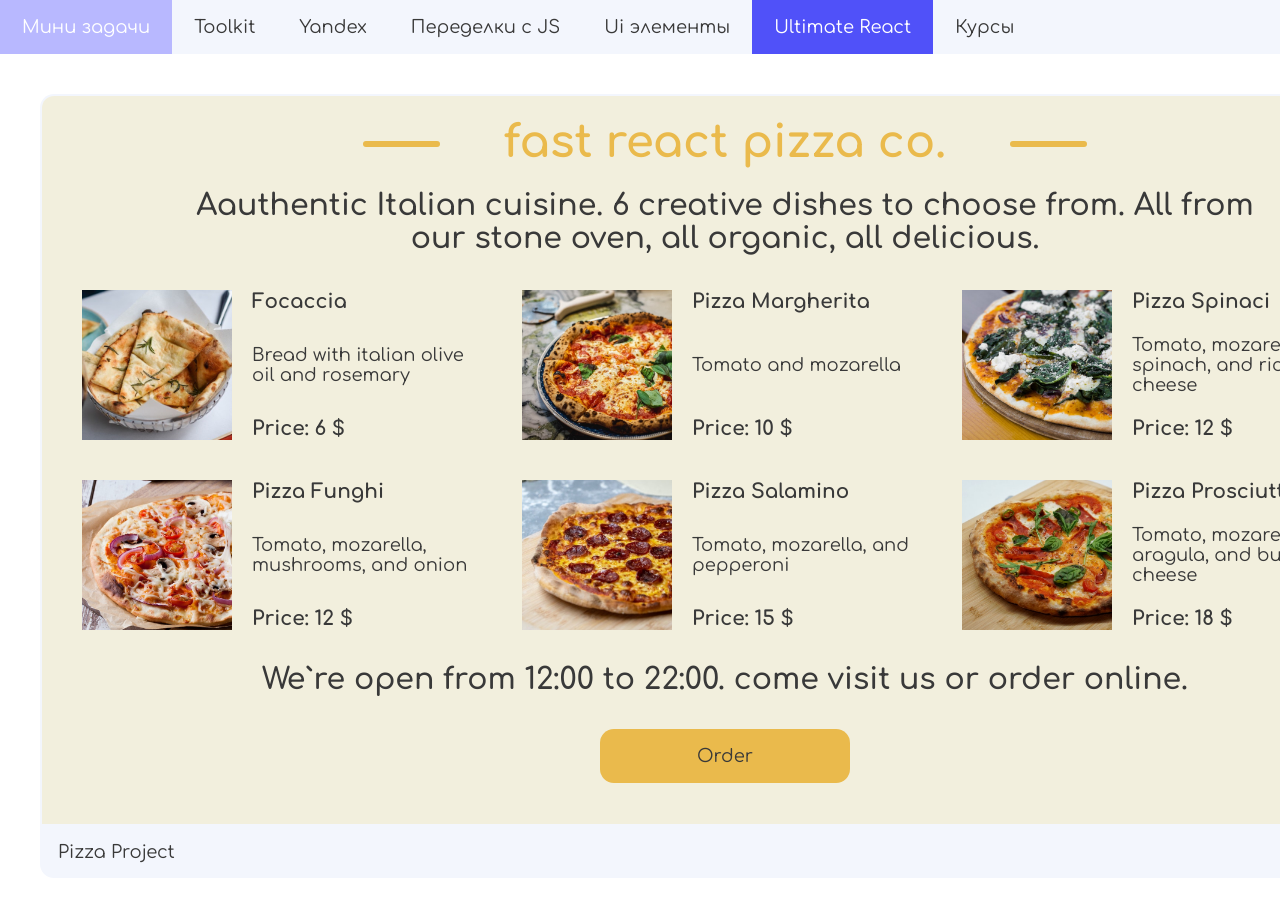
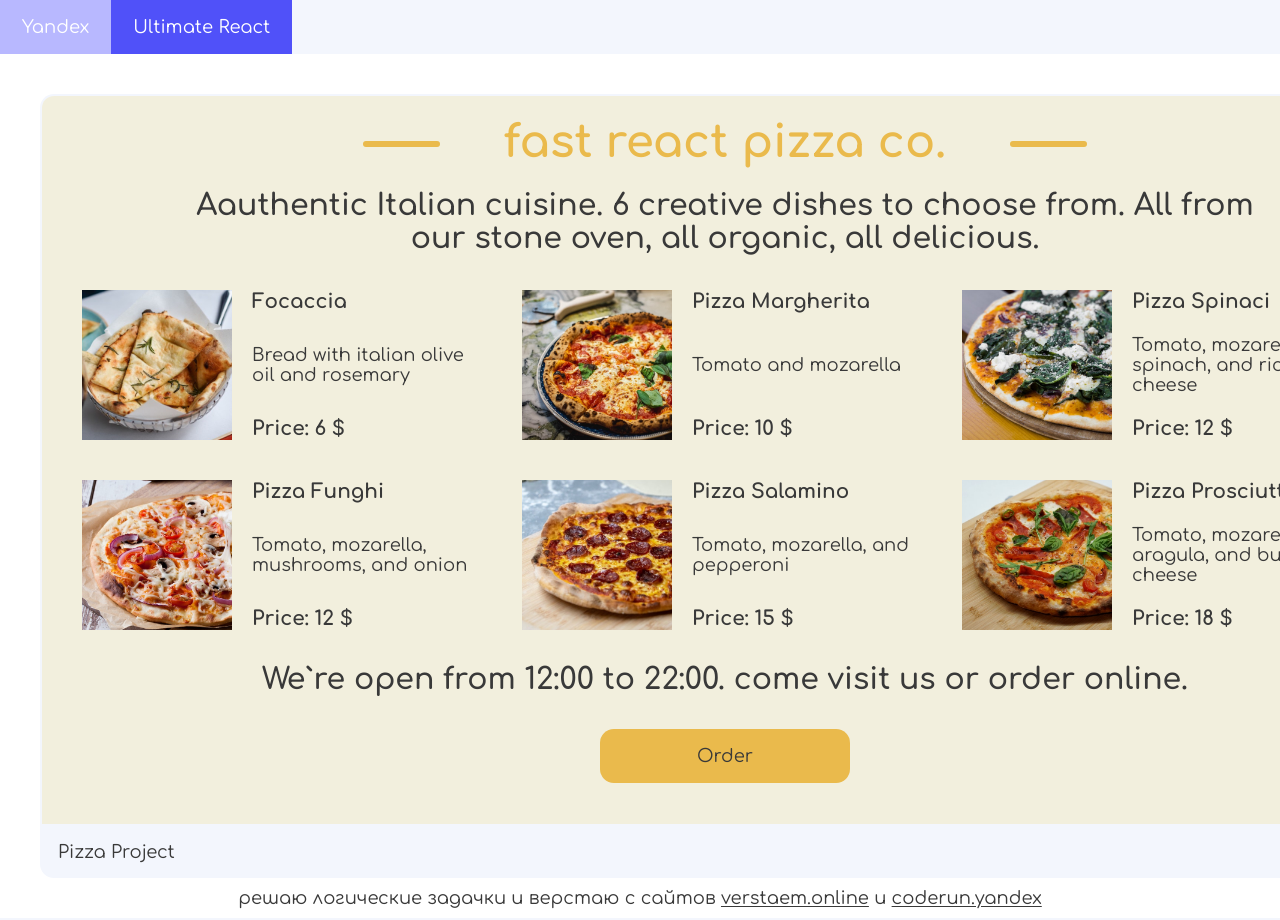
Before and after one commit to ArtErusov/MainReact, a React (Vite) app: page / in a window 1280 px wide. Shown: the top 920 px of the page. Before the commit the page ends 878 px from the top, so only its background shows below. Built offline with nearby package versions, Linux system fonts and the light colour scheme; the HTML template or start-up script is replaced by a standard one.

Commit message:
corrected the layout and installed react-router

```diff
--- a/package.json
+++ b/package.json
@@ -12,7 +12,8 @@
   "dependencies": {
     "pkg1": "^1.0.7",
     "react": "^18.2.0",
-    "react-dom": "^18.2.0"
+    "react-dom": "^18.2.0",
+    "react-router-dom": "^6.23.1"
   },
   "devDependencies": {
     "@types/react": "^18.2.66",
--- a/src/App.jsx
+++ b/src/App.jsx
@@ -2,6 +2,7 @@ import { Fragment } from 'react';
 import './assets/css/main.css';
 import Header from './components/header/Header';
 import UltimateReact from './pages/ultimateReact/ultimateReact';
+import Yandex from './pages/yandex/miniApp';
 // import MiniApp from "./pages/miniApp/miniApp"
 // import Course from "./pages/course/course"
 
@@ -11,6 +12,7 @@ function App() {
       <Header />
       <UltimateReact />
       {/* <Course/> */}
+      <Yandex />
     </Fragment>
   );
 }
--- a/src/components/header/Header.jsx
+++ b/src/components/header/Header.jsx
@@ -6,13 +6,13 @@ const Header = () => {
     <Fragment>
       <div className={styles.header}>
         <ul className={styles.list}>
-          <li className={styles.list__item}>Мини задачи</li>
-          <li className={styles.list__item}>Toolkit</li>
+          {/* <li className={styles.list__item}>Мини задачи</li> */}
+          {/* <li className={styles.list__item}>Toolkit</li> */}
           <li className={styles.list__item}>Yandex</li>
-          <li className={styles.list__item}>Переделки с JS</li>
-          <li className={styles.list__item}>Ui элементы</li>
+          {/* <li className={styles.list__item}>Переделки с JS</li> */}
+          {/* <li className={styles.list__item}>Ui элементы</li> */}
           <li className={styles.list__item + ' ' + styles.list__item_active}>Ultimate React</li>
-          <li className={styles.list__item}>Курсы</li>
+          {/* <li className={styles.list__item}>Курсы</li> */}
         </ul>
       </div>
     </Fragment>
--- a/src/components/header/styles.module.scss
+++ b/src/components/header/styles.module.scss
@@ -18,6 +18,9 @@
     &_active {
       background-color: var(--blue);
       color: var(--white);
+      &:hover {
+        background-color: var(--yellow-rich);
+      }
     }
   }
 }
--- /dev/null
+++ b/src/pages/yandex/miniApp.jsx
@@ -0,0 +1,15 @@
+import styles from './styles.module.scss';
+import { Fragment } from 'react';
+
+const Yandex = () => {
+  return (
+    <Fragment>
+      <p className={styles.title}>
+        решаю логические задачки и верстаю с сайтов <a href="https://verstaem.online/">verstaem.online</a> и <a href="https://coderun.yandex.ru/catalog">coderun.yandex</a>
+      </p>
+      <div className={styles.divider}></div>
+    </Fragment>
+  );
+};
+
+export default Yandex;
--- /dev/null
+++ b/src/pages/yandex/styles.module.scss
@@ -0,0 +1,22 @@
+@import '../../assets/css/main.css';
+.title{
+    margin-top: 10px;
+    text-align: center;
+    a{
+        text-decoration: underline;
+        text-underline-offset: 2px;
+        &:hover{
+            color: var(--yellow-rich);
+            text-decoration: underline;
+            text-underline-offset: 4px;
+            text-decoration-thickness: 2px;
+        }
+    }
+}
+
+.divider{
+    width: 1920px;
+    height: 2px;
+    background-color: var(--blue-light);
+    margin-top: 10px;
+}
```
Also changed, not shown: 1 other file (tests, documents, lock files or other folders).
